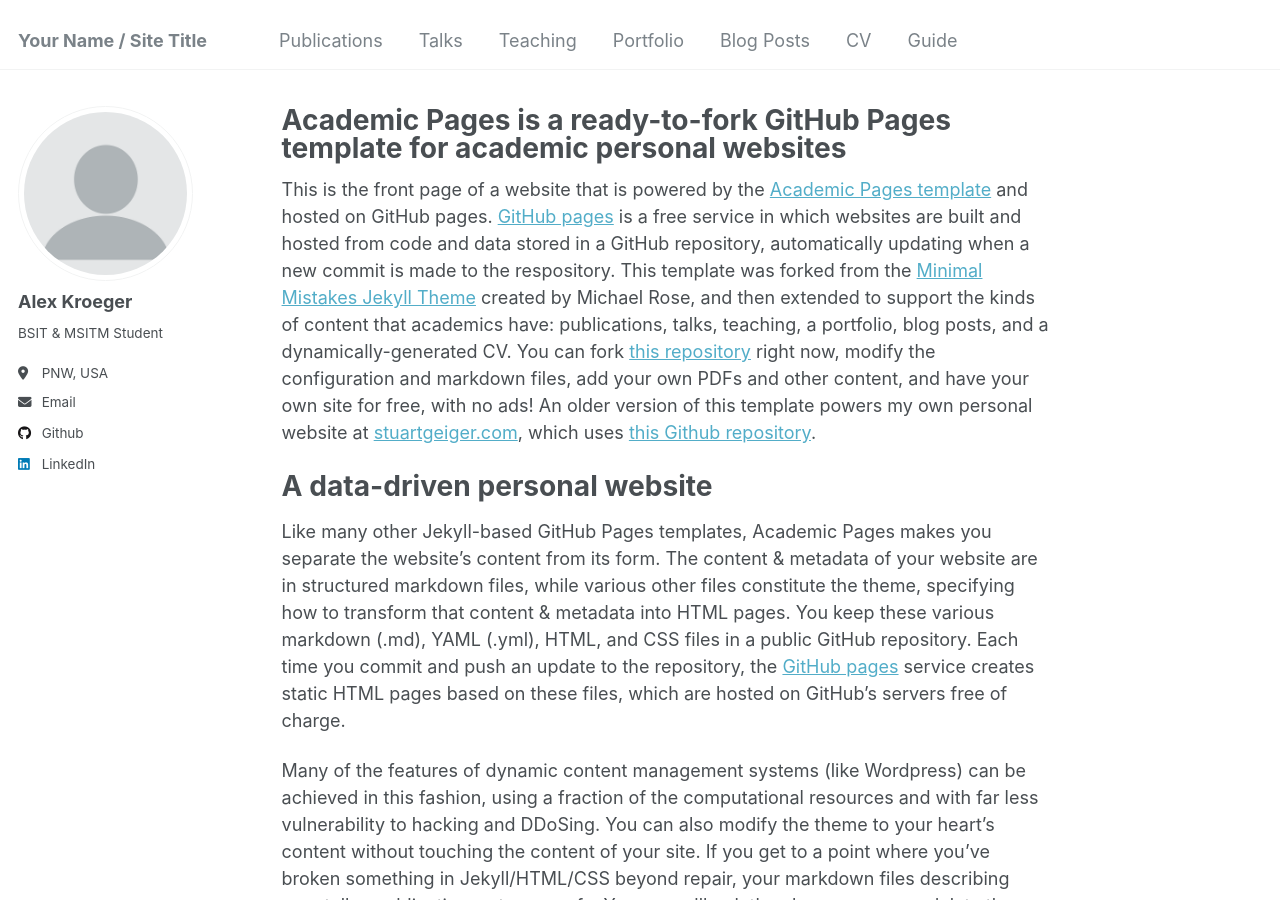
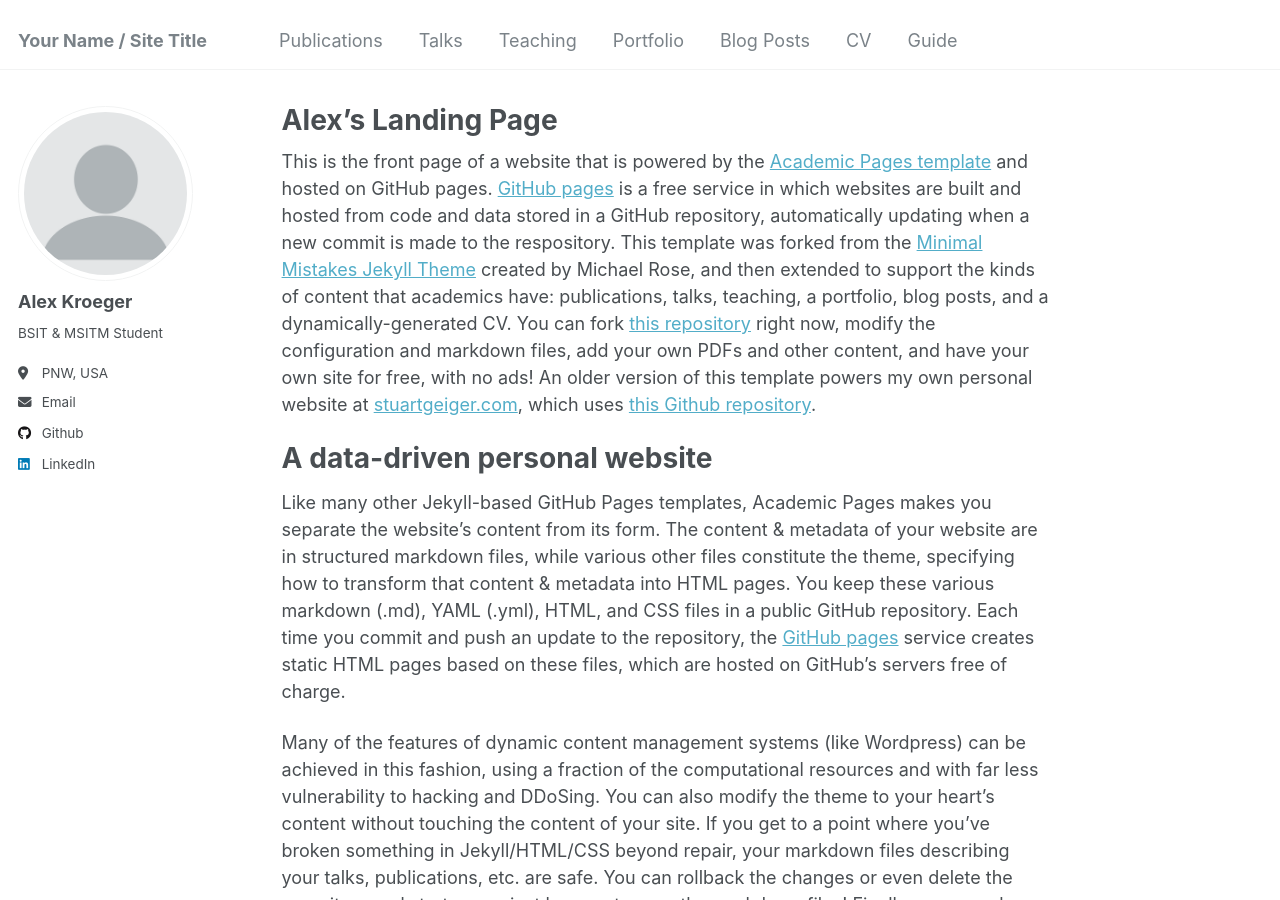
Before and after one commit to akroeger1984/akroeger.github.io, a Jekyll site: the page built from _pages/about.md, in a window 1280 px wide and 900 px high. Built offline with Jekyll 4.4.1, drawn with Linux system fonts in a browser that asks for light colours.

Commit message:
Reapply "Adding more details"
This reverts commit 63e8a5c8c69650d9bc7c0c0d225c2af42258c780.

```diff
--- a/_config.yml
+++ b/_config.yml
@@ -12,9 +12,9 @@ title                    : "Your Name / Site Title"
 title_separator          : "-"
 name                     : &name "Alex Kroeger"
 description              : &description "personal description"
-url                      : https://academicpages.github.io # the base hostname & protocol for your site e.g. "https://mmistakes.github.io"
+url                      : https://aakroeger1984.github.io # the base hostname & protocol for your site e.g. "https://mmistakes.github.io"
 baseurl                  : "" # the subpath of your site, e.g. "/blog"
-repository               : "academicpages/academicpages.github.io"
+repository               : "akroeger1984/akroeger1984.github.io"
 
 # Site Author - The following control what appear as part of the author content on the side bar.
 #               If a field is blank the icon and link will not appear, otherwise it will be shown.
--- a/_pages/about.md
+++ b/_pages/about.md
@@ -1,6 +1,6 @@
 ---
 permalink: /
-title: "Academic Pages is a ready-to-fork GitHub Pages template for academic personal websites"
+title: "Alex's Landing Page"
 author_profile: true
 redirect_from:
   - /about/
```
